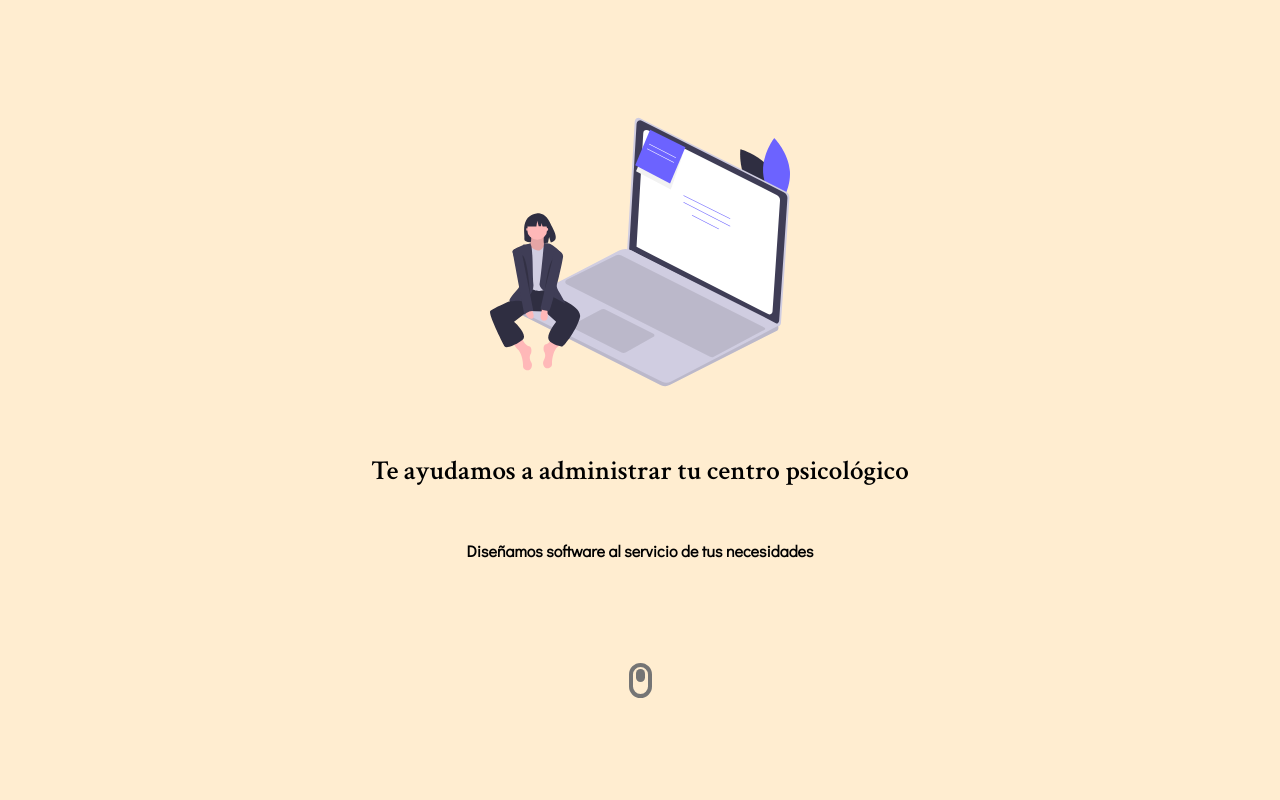
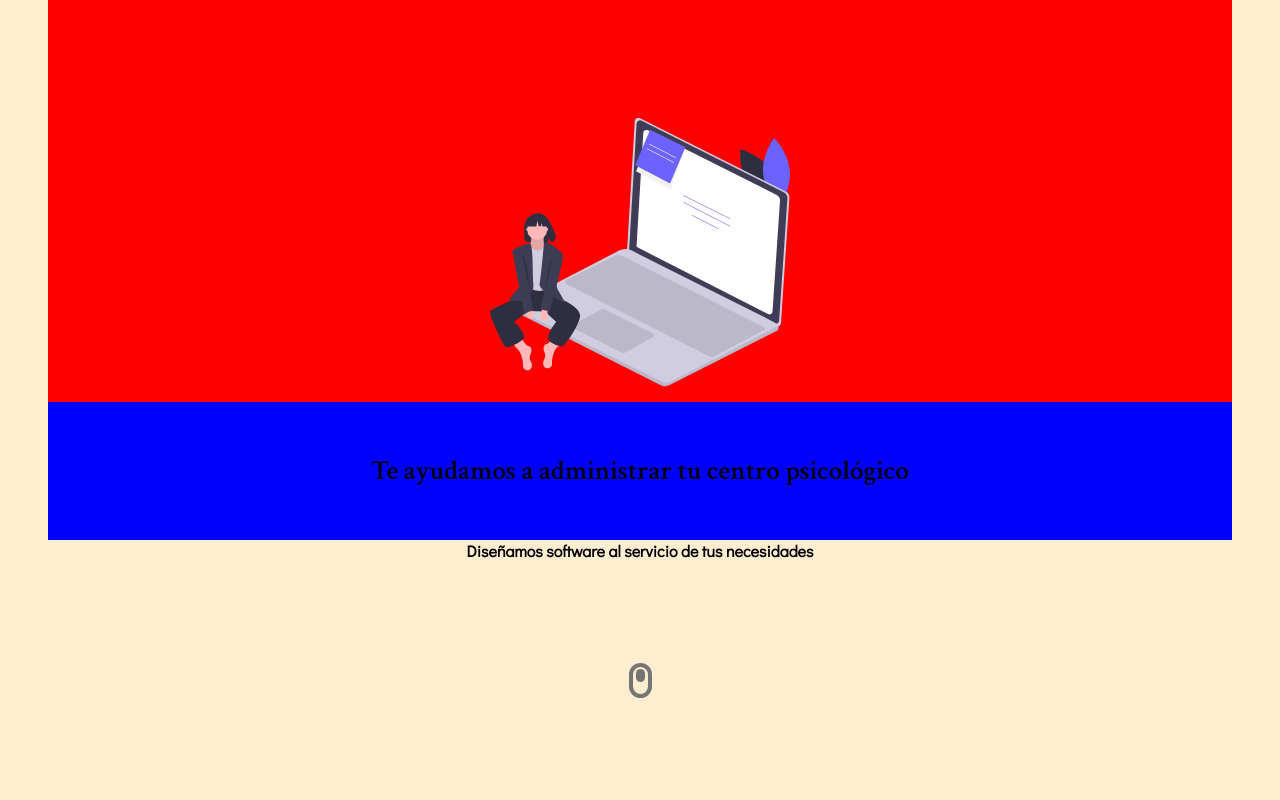
Before and after one commit to GabrielTurrillas/derivapp_landingpage, a Next.js app: page / in a window 1280 px wide. Shown: the top 800 px of the page. Built offline with nearby package versions, Linux system fonts and the light colour scheme.

Commit message:
debugging hero

```diff
--- a/components/Hero/index.js
+++ b/components/Hero/index.js
@@ -57,7 +57,7 @@ const ImageArea = styled.div`
   align-items:end;
   justify-content:center;
   height:100%;
-  //background:red;
+  background:red;
 `
 
 const TitleArea = styled.div`
@@ -66,7 +66,7 @@ const TitleArea = styled.div`
   align-items:center;
   justify-content:center;
   text-align:center;
-  //background:blue;
+  background:blue;
 `
 
 const SubtitleArea = styled.div`
```
